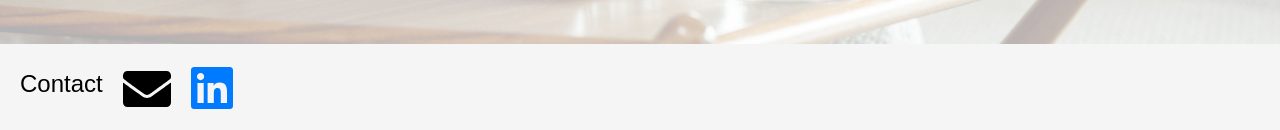
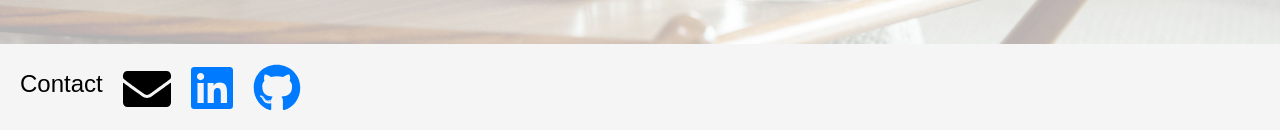
Before and after one commit to Dawidx3p/Portfolio1, a React (Create React App) app: page / in a window 1280 px wide. Shown: the part 667-797 px from the top of the page. Built offline with nearby package versions, Linux system fonts and the light colour scheme.

Commit message:
add github link in the footer

```diff
--- a/src/components/Footer/Footer.js
+++ b/src/components/Footer/Footer.js
@@ -1,7 +1,7 @@
 import './Footer.css';
 import { faEnvelope } from '@fortawesome/free-solid-svg-icons';
 import { FontAwesomeIcon } from '@fortawesome/react-fontawesome';
-import { faLinkedin } from '@fortawesome/free-brands-svg-icons';
+import { faLinkedin, faGithub } from '@fortawesome/free-brands-svg-icons';
 import { Popover, OverlayTrigger } from 'react-bootstrap';
 
 
@@ -18,7 +18,7 @@
               <FontAwesomeIcon id="mail" icon={faEnvelope} size="3x" />
               </OverlayTrigger>
               <a target="_blank" rel="noopener noreferrer" href='https://www.linkedin.com/in/dawid-debiec/'><FontAwesomeIcon icon={faLinkedin} size="3x" /></a>
-
+              <a target="_blank" rel="noopener noreferrer" href='https://github.com/Dawidx3p'><FontAwesomeIcon icon={faGithub} size="3x" /></a>
             </div>
             );
         };
```
